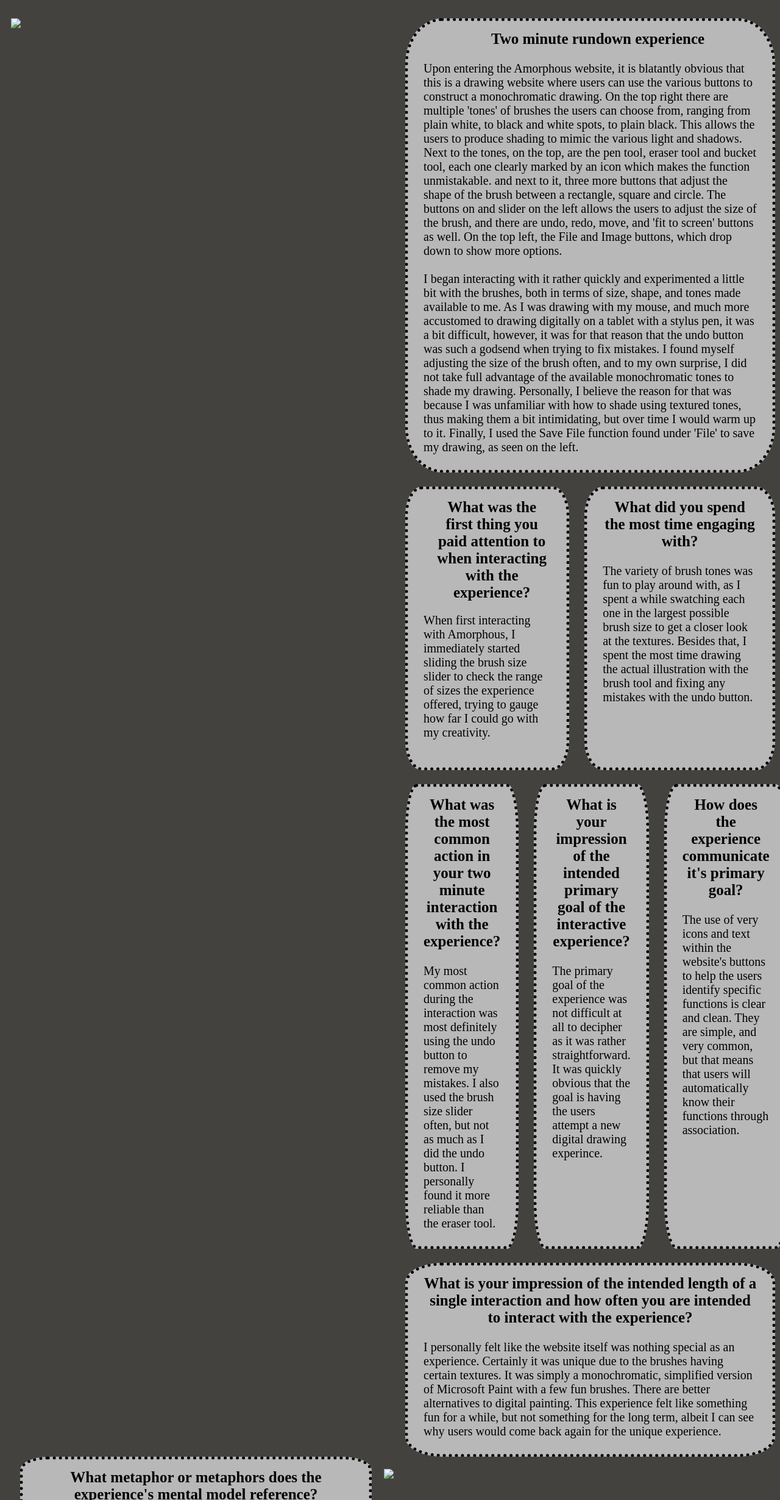
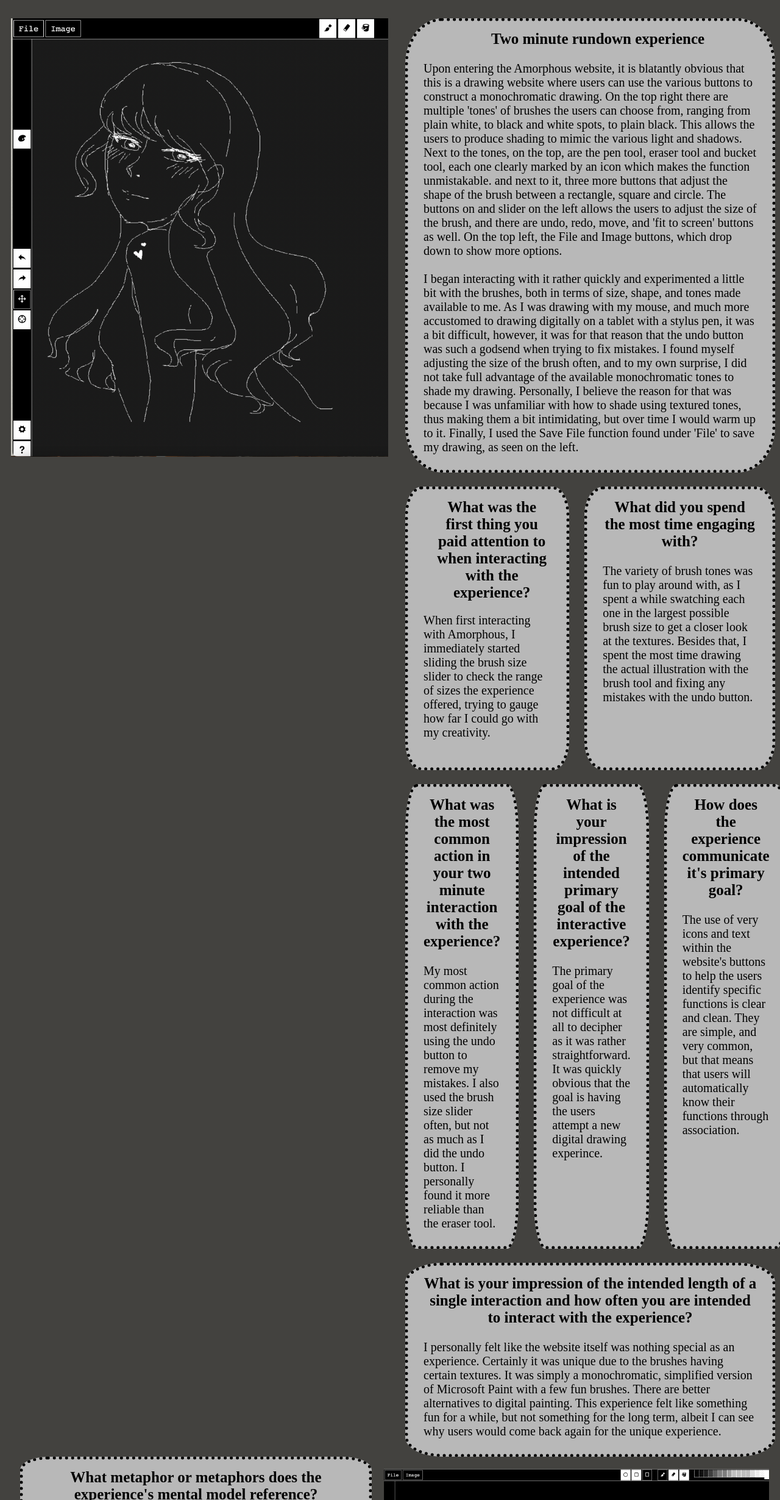
Before and after one commit to Adelineteoh/adelineteoh.github.io, a plain HTML site: page assignment1/index.html in a window 1280 px wide. Shown: the part 180-2640 px from the top of the page at 61% size. Drawn offline with Linux system fonts and the light colour scheme.

Commit message:
Update index.html

```diff
--- a/assignment1/index.html
+++ b/assignment1/index.html
@@ -17,7 +17,7 @@
         <h1 style="background-color:rgb(0, 0, 0);height:70px;"> Assignment 1 - Interative Experience Research Project </h1>
         <h2 style="color: aliceblue;"> Ft. Amorphous - Strike </h2>
 
-            <img src="assignment1/img/example.png" width="49%" style="float:left;margin-bottom:50px;margin-left:10px;">
+            <img src="/assignment1/img/example.png" width="49%" style="float:left;margin-bottom:50px;margin-left:10px;">
 
             <div style="background-color:rgb(67, 66, 63);max-width:50%;font-size:20px;float:right;">
 
@@ -146,7 +146,7 @@
             <br>
 
             <div style="background-color:rgb(67, 66, 63);max-width:100%;font-size:20px;float:right;">
-                <img src="assignment1/img/amorphous.png" width="50%" style="float:right;margin-top:20px;margin-right:10px;">
+                <img src="/assignment1/img/amorphous.png" width="50%" style="float:right;margin-top:20px;margin-right:10px;">
 
                 <div style="background-color:rgb(67, 66, 63);font-size:20px;" width=50%>
                     <div style="display:flex;justify-content:space-around;">
```
